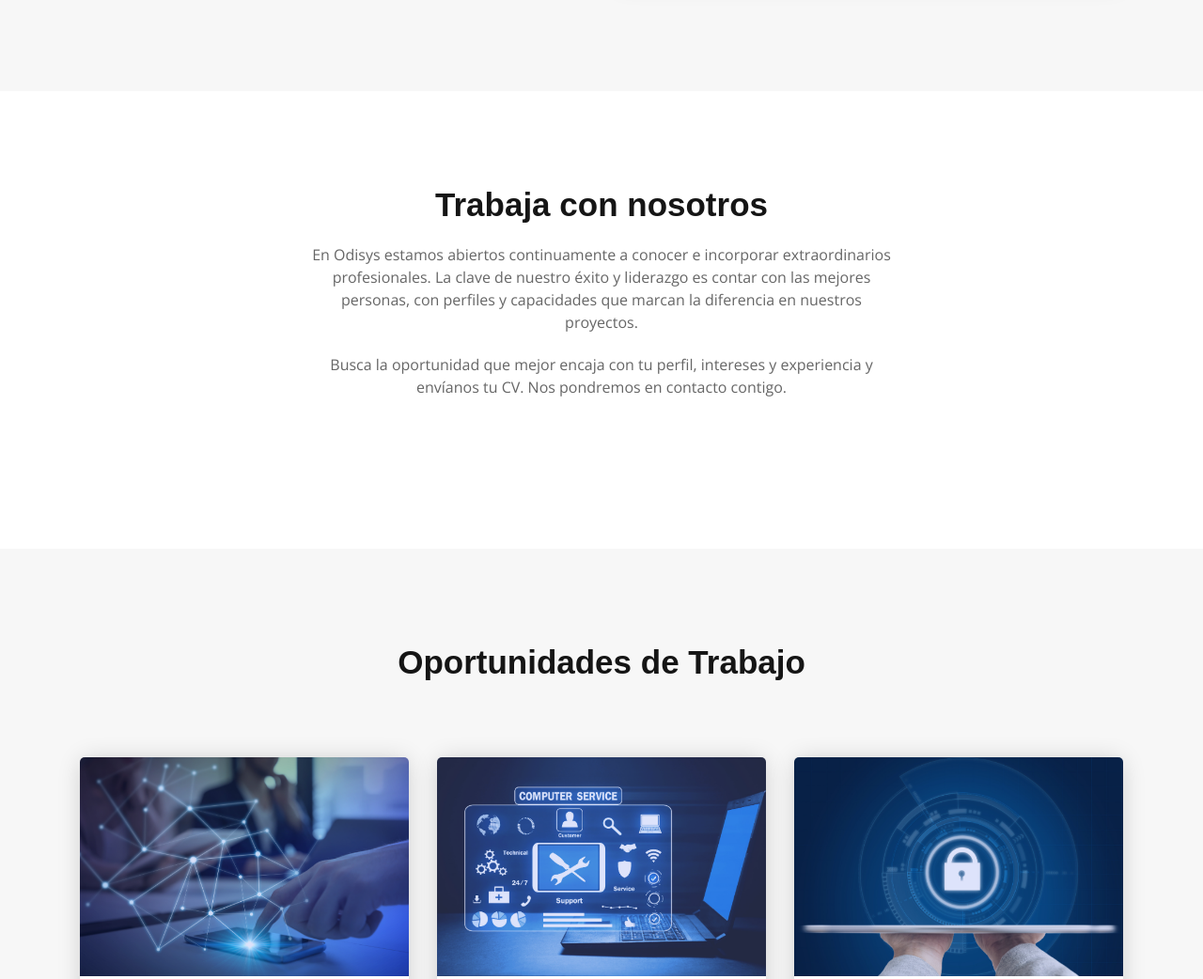
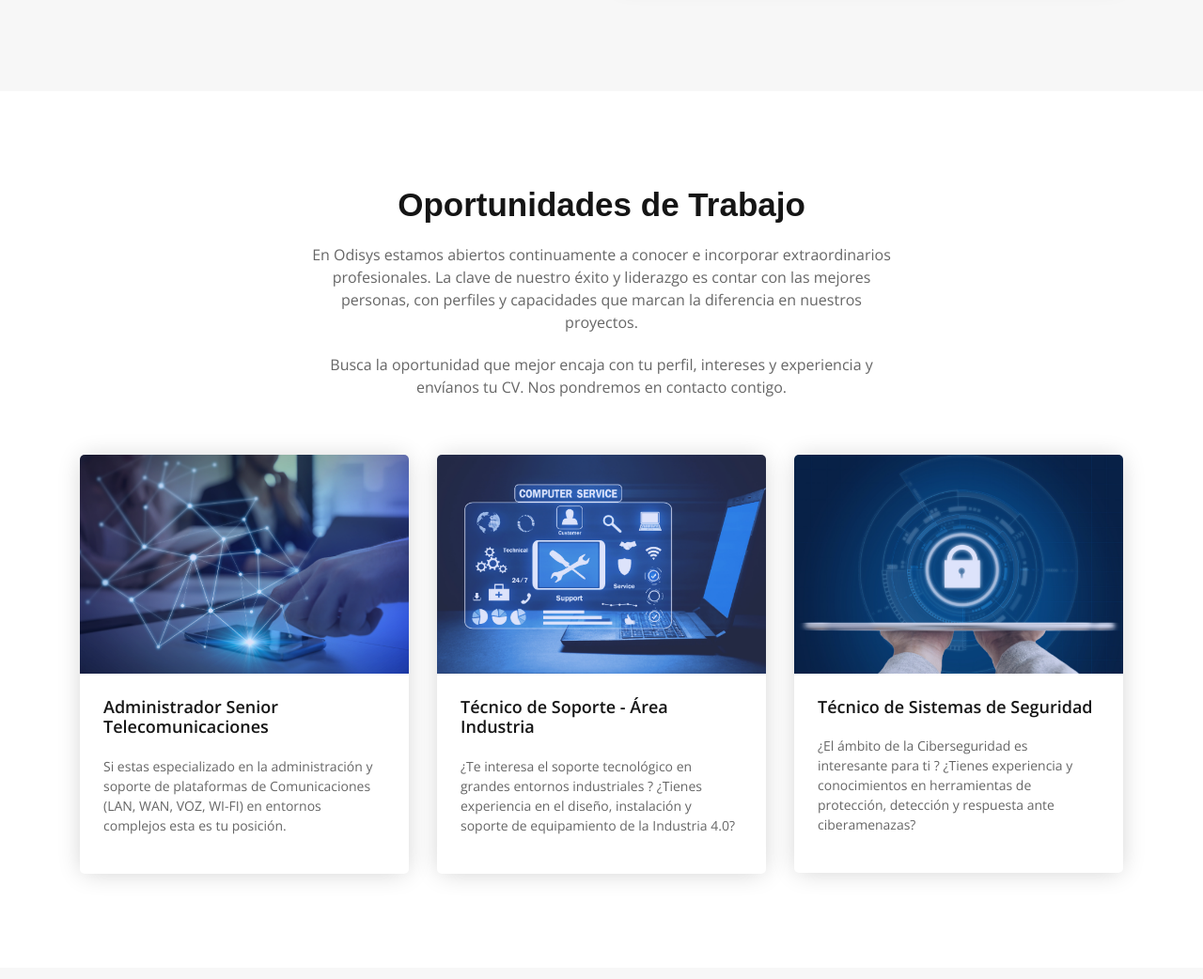
Before and after one commit to decktra/odisys, a plain HTML site: page index.html in a window 1280 px wide. Shown: the part 4060-5102 px from the top of the page at 94% size. Drawn offline with nearby package versions, Linux system fonts and the light colour scheme; a web font is replaced by a local one.

Commit message:
new jobs layout

```diff
--- a/index.html
+++ b/index.html
@@ -73,7 +73,7 @@
             <li><a class="nav-link active" href="#home-box">Inicio</a></li>
             <li><a class="nav-link" href="#aboutus">Nosotros</a></li>
             <li><a class="nav-link" href="#services">Servicios</a></li>
-            <li><a class="nav-link" href="#portfolio">Únete</a></li>
+            <li><a class="nav-link" href="#jobs">Únete</a></li>
             <li><a class="nav-link" href="#contact">Contacto</a></li>
           </ul>
         </div>
@@ -378,33 +378,19 @@
     </section>
     <!-- Service End -->
 
-    <!-- Testimonial -->
-    <section id="portfolio" class="section testimonial-section">
-      <div class="container">
-        <div class="row justify-content-center m-60px-b md-m-25px-b">
-          <div class="col-12 col-md-10 col-lg-7">
-            <div class="section-title text-center">
-              <h2 class="font-alt">Trabaja con nosotros</h2>
-              <p>En Odisys estamos abiertos continuamente a conocer e incorporar extraordinarios profesionales. La clave de nuestro éxito y liderazgo es contar con las mejores personas, con perfiles y capacidades que marcan la diferencia en nuestros proyectos.</p>
-              <br>
-              <p>Busca la oportunidad que mejor encaja con tu perfil, intereses y experiencia y envíanos tu CV. Nos pondremos en contacto contigo.</p>
-            </div>
-          </div>
-        </div>
-      </div> <!-- container -->
-    </section>
-    <!--  Testimonial End  -->
-
 
 
     <!-- Blog Start -->
-    <section id="blog" class="section blog-section gray-bg">
+    <section id="jobs" class="section blog-section">
       <div class="container">
 
         <div class="row justify-content-center m-60px-b md-m-25px-b">
           <div class="col-12 col-md-10 col-lg-7">
             <div class="section-title text-center">
               <h2 class="font-alt">Oportunidades de Trabajo</h2>
+              <p>En Odisys estamos abiertos continuamente a conocer e incorporar extraordinarios profesionales. La clave de nuestro éxito y liderazgo es contar con las mejores personas, con perfiles y capacidades que marcan la diferencia en nuestros proyectos.</p>
+              <br>
+              <p>Busca la oportunidad que mejor encaja con tu perfil, intereses y experiencia y envíanos tu CV. Nos pondremos en contacto contigo.</p>
             </div>
           </div>
         </div>
@@ -457,7 +443,7 @@
     <!-- Blog End -->
 
     <!-- Testimonial -->
-    <section class="section testimonial-section">
+    <section class="section testimonial-section gray-bg">
       <div class="container">
         <div class="row justify-content-center m-60px-b md-m-25px-b">
           <div class="col-12 col-md-10 col-lg-7">
```
